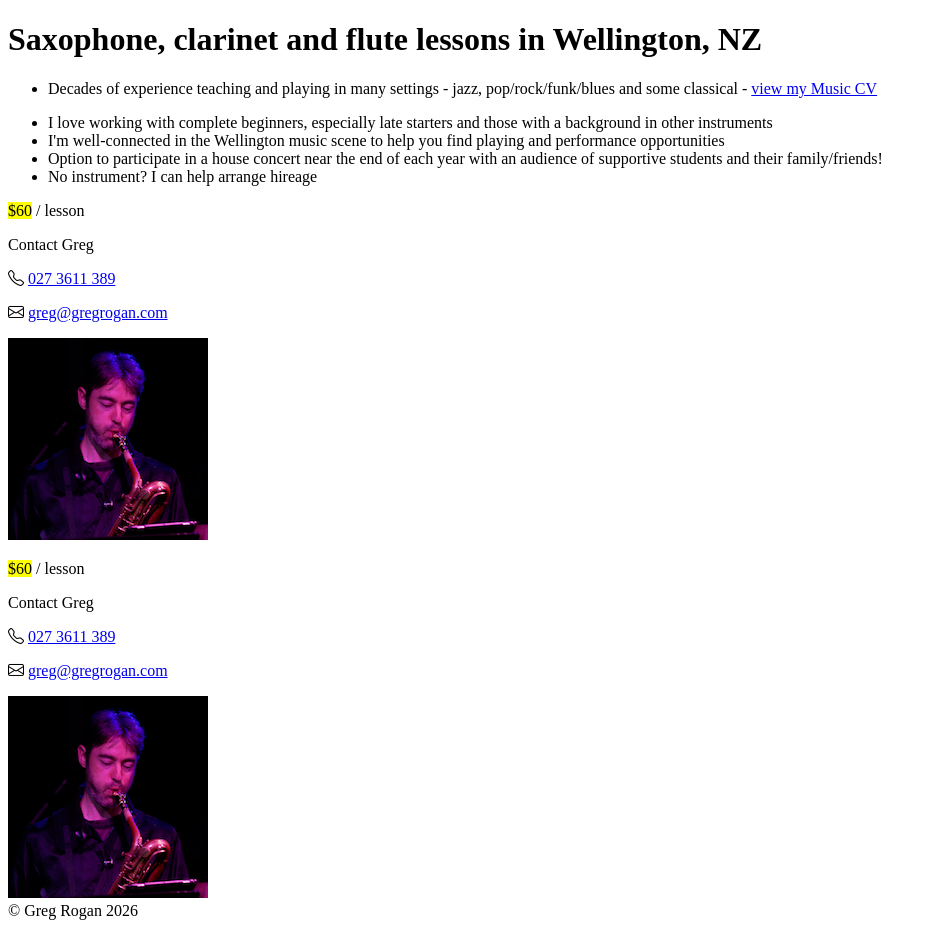
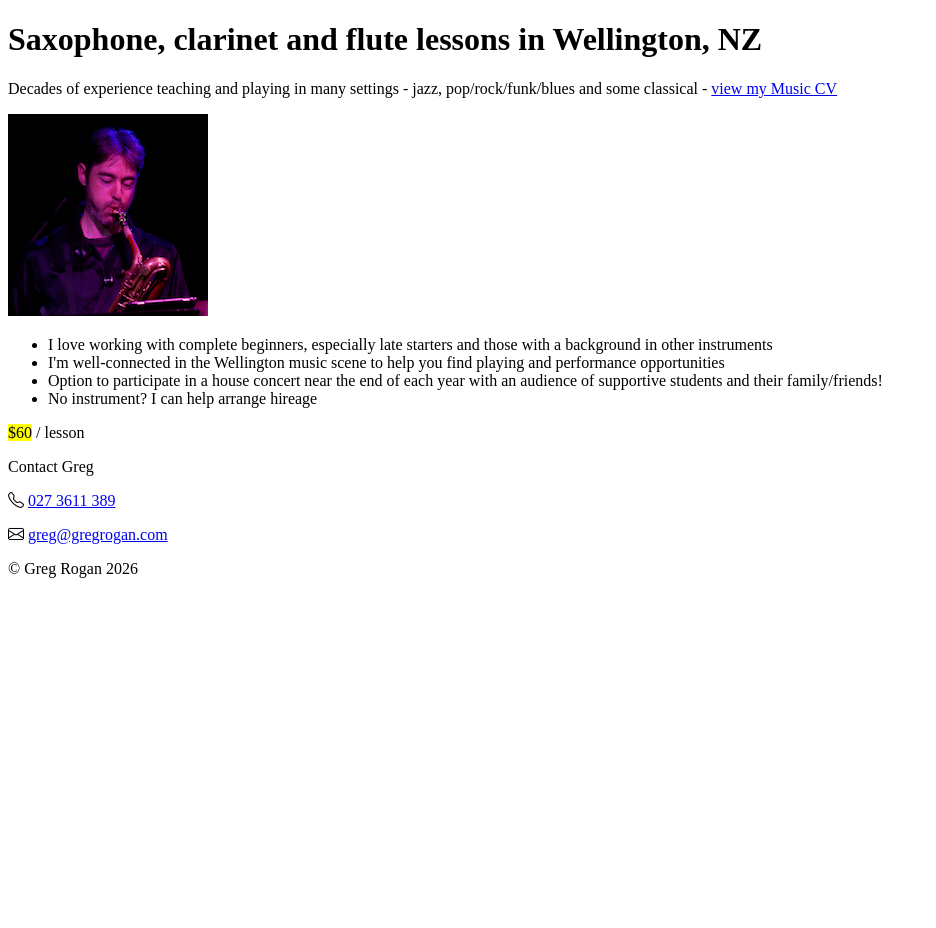
Before and after one commit to gregrogan/gregrogan.github.io, a Jekyll site: the page built from index.md, in a window 1280 px wide. Shown: the whole page, without its empty margins (0-936 px from the left). Built offline with Jekyll 4.4.1, drawn with Linux system fonts in a browser that asks for light colours; nearby versions of some CDN libraries; after the commit the page ends 900 px from its top, so only the background shows below that.

Commit message:
Add files via upload

```diff
--- a/index.md
+++ b/index.md
@@ -3,47 +3,43 @@ layout: default
 title: "Saxophone, clarinet and flute lessons in Wellington, NZ"
 permalink: /
 ---
-<div class="row mb-3">
-    <div class="col-sm col-lg-6">
-        <ul class="list-group">
-            <li class="list-group-item list-group-item-action d-flex gap-3 py-3"><p class="mb-0">Decades of experience teaching and playing in many settings -
-        jazz, pop/rock/funk/blues and some classical - <a href="https://docs.google.com/document/d/1HiqZSmzY9uUcNlpoEE9uWm4qwI8UWkTmdGT5wBAlgPc/edit?usp=sharing">view my Music CV</a></p></li>
-            <li class="list-group-item list-group-item-action d-flex gap-3 py-3">I love working with complete beginners, especially late starters and those with a background in other instruments</li>
-            <li class="list-group-item list-group-item-action d-flex gap-3 py-3">I'm well-connected in the Wellington music scene to help you find playing and performance opportunities</li>
-            <li class="list-group-item list-group-item-action d-flex gap-3 py-3">Option to participate in a house concert near the end of each year with an audience of supportive students and their family/friends!</li>
-            <li class="list-group-item list-group-item-action d-flex gap-3 py-3">No instrument? I can help arrange hireage</li>
-        </ul>
+<section class="hero">
+  <div class="hero-content">
+    <div class="intro-card">
+      <p>Decades of experience teaching and playing in many settings -
+      jazz, pop/rock/funk/blues and some classical - <a href="https://docs.google.com/document/d/1HiqZSmzY9uUcNlpoEE9uWm4qwI8UWkTmdGT5wBAlgPc/edit?usp=sharing">view my Music CV</a></p>
     </div>
-    <div class="d-none d-lg-block col-lg-3 align-self-center text-center">
-        <p><mark>$60</mark> / lesson</p>
-        <p class="lead">Contact Greg</p>
-        <p><i class="bi-telephone"></i> <a href="tel:+64273611389">027 3611 389</a></p>
-        <p><i class="bi-envelope"></i> <a href="mailto:greg@gregrogan.com?subject=Lessons">greg@gregrogan.com</a></p>
-    </div>
-    <div class="d-none d-sm-block col-sm-4 col-lg align-self-center">
-        <img class="w-100 h-auto image-rotate"
-             with='200' height='202' alt='Greg playing saxohpone' src='/assets/img/action.png'
-             with-1='200' height-1='202' alt-1='Greg playing baritone saxophone' src-1='/assets/img/action-bari.png'
-             with-2='200' height-2='286' alt-2='Greg playing alto saxophone' src-1='/assets/img/action-alto.jpg'
-             with-3='200' height-3='176' alt-3='Greg playing clarinet' src-3='/assets/img/action-clarinet.jpg'
-        />
-    </div>
-</div>
-<div class="row justify-content-center">
-    <div class="col d-lg-none align-self-center text-center">
+  </div>
 
-        <p><mark>$60</mark> / lesson</p>
-        <p class="lead">Contact Greg</p>
-        <p><i class="bi-telephone"></i> <a href="tel:+64273611389">027 3611 389</a></p>
-        <p><i class="bi-envelope"></i> <a href="mailto:greg@gregrogan.com?subject=Lessons">greg@gregrogan.com</a></p>
+  <div class="portrait-wrap">
+    <img
+      class="portrait image-rotate"
+      width="200"
+      height="202"
+      alt="Greg playing saxohpone"
+      src="/assets/img/action.png"
+      data-images='[
+        {"src":"/assets/img/action.png","alt":"Greg playing saxohpone","width":200,"height":202},
+        {"src":"/assets/img/action-bari.png","alt":"Greg playing baritone saxophone","width":200,"height":202},
+        {"src":"/assets/img/action-alto.jpg","alt":"Greg playing alto saxophone","width":200,"height":286},
+        {"src":"/assets/img/action-clarinet.jpg","alt":"Greg playing clarinet","width":200,"height":176}
+      ]'
+    >
+  </div>
+</section>
 
-    </div>
-    <div class="col-5 d-sm-none">
-        <img class="w-100 h-auto image-rotate"
-             with='200' height='202' alt='Greg playing saxohpone' src='/assets/img/action.png'
-             with-1='200' height-1='202' alt-1='Greg playing baritone saxophone' src-1='/assets/img/action-bari.png'
-             with-2='200' height-2='286' alt-2='Greg playing alto saxophone' src-1='/assets/img/action-alto.jpg'
-             with-3='200' height-3='176' alt-3='Greg playing clarinet' src-3='/assets/img/action-clarinet.jpg'
-        />
-    </div>
-</div>
+<section class="details">
+  <ul class="points">
+    <li>I love working with complete beginners, especially late starters and those with a background in other instruments</li>
+    <li>I'm well-connected in the Wellington music scene to help you find playing and performance opportunities</li>
+    <li>Option to participate in a house concert near the end of each year with an audience of supportive students and their family/friends!</li>
+    <li>No instrument? I can help arrange hireage</li>
+  </ul>
+
+  <aside class="contact-card" aria-label="Lesson pricing and contact details">
+    <p class="price"><mark>$60</mark> / lesson</p>
+    <p class="lead">Contact Greg</p>
+    <p><i class="bi-telephone" aria-hidden="true"></i> <a href="tel:+64273611389">027 3611 389</a></p>
+    <p><i class="bi-envelope" aria-hidden="true"></i> <a href="mailto:greg@gregrogan.com?subject=Lessons">greg@gregrogan.com</a></p>
+  </aside>
+</section>
```
